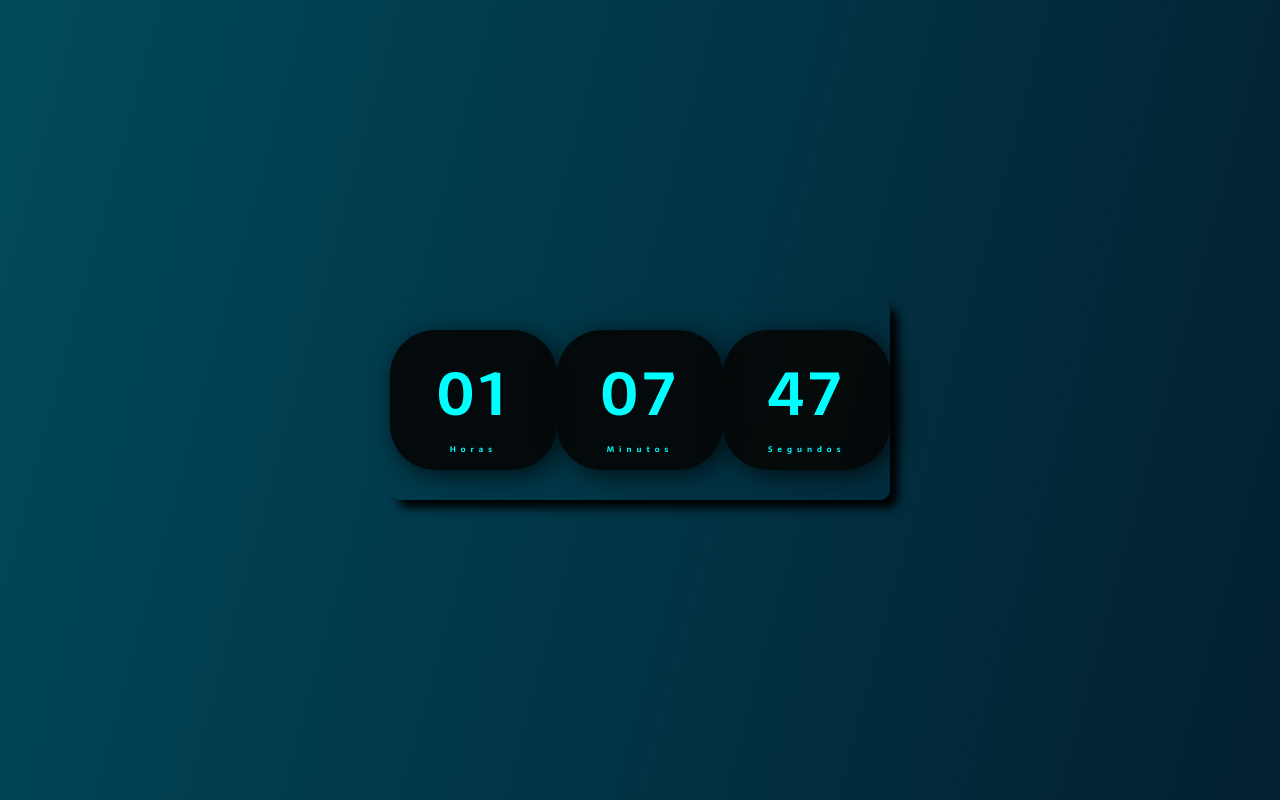
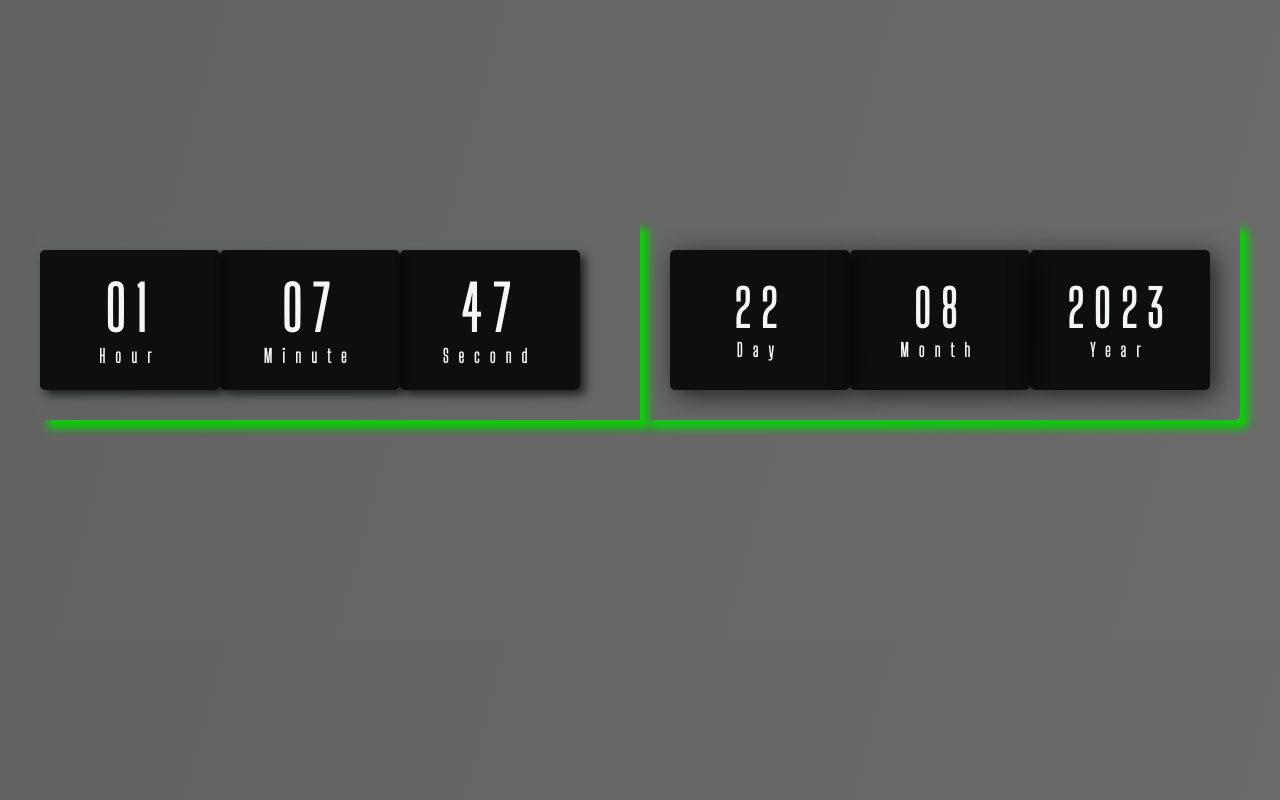
Before and after one commit to RenatoToledo/Relogio-Digital, a plain HTML site: page ASSETS/index.html in a window 1280 px wide. Drawn offline with Linux system fonts and the light colour scheme; a web font is replaced by a local one.

Commit message:
Add files via upload

```diff
--- a/ASSETS/CSS/style.css
+++ b/ASSETS/CSS/style.css
@@ -1,14 +1,17 @@
 @import url('https://fonts.googleapis.com/css2?family=Barriecito&family=Cormorant+Upright:wght@400;700&family=Sarala:wght@400;700&display=swap');
+@import url('https://fonts.googleapis.com/css2?family=Barriecito&family=Big+Shoulders+Display:wght@200;300&family=Cormorant+Upright:wght@400;700&family=Sarala:wght@700&display=swap');
+@import url('https://fonts.googleapis.com/css2?family=Barriecito&family=Big+Shoulders+Display:wght@200;300&family=Cormorant+Upright:wght@400;700&family=Genos:wght@300&family=Sarala:wght@700&display=swap');
+@import url('https://fonts.googleapis.com/css2?family=Barriecito&family=Big+Shoulders+Display:wght@200;300&family=Cormorant+Upright:wght@400;700&family=Genos:wght@300&family=Sarala:wght@700&family=Stick+No+Bills&display=swap');
 
 * {
     margin: 0;
     padding: 0;
-    font-family: 'Barriecito', 'Sarala';
+    font-family: 'Genos','Stick No Bills', 'Big Shoulders Display', 'Sarala';
 }
 
 body {
-    height: 100vh;
-    background: linear-gradient(285deg, #032030, #004A5C);
+    height: 80vh;
+    background: linear-gradient(285deg, #6b6a6a, #616363);
     display: flex;
     align-items: center;
     justify-content: center;
@@ -17,12 +20,13 @@ body {
 .relogio {
     display: flex;
     align-items: center;
-    justify-content: center;
+    justify-content: left;
     height: 200px;
-    width: 500px;
+    width: 600px;
     background: transparent;
-    border-radius: 10px;
-    box-shadow: 8px 8px 10px rgba(0, 0, 0, 5);
+    border-radius: 1px;
+    box-shadow: 8px 8px 8px rgba(5, 215, 0, 5);
+    letter-spacing: 5px;
 
 }
 
@@ -33,11 +37,11 @@ body {
     flex-direction: column;
     align-items: center;
     justify-content: center;
-    color: aqua;
+    color: rgb(244, 246, 246);
     background: rgba(5, 5, 5, .9);
-    box-shadow: 5px 5px 25px rgba(0, 0, 0, .7);
-    border-radius: 45px;
-    letter-spacing: 5px;
+    box-shadow: 5px 5px 10px rgba(0, 0, 0, .7);
+    border-radius: 5px;
+    letter-spacing: 10px;
 }
 
 .relogio span {
@@ -46,5 +50,44 @@ body {
 }
 
 .relogio span.tempo {
-    font-size: 8px;
+    font-size: 18px;
 }
+
+
+.data {
+    display: flex;
+    align-items: center;
+    justify-content: center;
+    height: 200px;
+    width: 600px;
+    background: transparent;
+    border-radius: 5px;
+    box-shadow: 8px 8px 10px rgba(5, 215, 0, 5);
+    letter-spacing: 5px;
+
+
+}
+
+
+.data div {
+    height: 140px;
+    width: 180px;
+    display: flex;
+    flex-direction: column;
+    align-items: center;
+    justify-content: center;
+    color: rgb(244, 246, 246);
+    background: rgba(5, 5, 5, .9);
+    box-shadow: 5px 5px 25px rgba(0, 0, 0, .7);
+    border-radius: 5px;
+    letter-spacing: 10px;
+}
+
+.data span {
+    font-weight: bolder;
+    font-size: 50px;
+}
+
+.data span.dt {
+    font-size: 18px;
+}
--- a/ASSETS/JS/script.js
+++ b/ASSETS/JS/script.js
@@ -1,6 +1,8 @@
-const horas = document.getElementById('horas');
-const minutos = document.getElementById('minutos');
-const segundos = document.getElementById('segundos');
+
+
+const hours = document.getElementById('hours');
+const minutes = document.getElementById('minutes');
+const seconds = document.getElementById('seconds');
 const day = document.getElementById('day');
 const month = document.getElementById('month');
 const year = document.getElementById('year');
@@ -8,21 +10,33 @@ const year = document.getElementById('year');
 
 const relogio = setInterval(function time() {
     let dateToday = new Date();
+
     let hr = dateToday.getHours();
     let min = dateToday.getMinutes();
     let s = dateToday.getSeconds();
+    let d = dateToday.getDate();
+    let m = dateToday.getMonth()+1;
+    let y = dateToday.getFullYear();
+
+
 
     if (hr < 10) hr = '0' + hr;
     if (min < 10) min = '0' + min;
     if (s < 10) s = '0' + s;
+    if (d < 10) d = '0' + d;
+    if (m < 10) m = '0' + m;
 
-    horas.textContent = hr;
-    minutos.textContent = min;
-    segundos.textContent = s;
+    hours.textContent = hr;
+    minutes.textContent = min;
+    seconds.textContent = s;
+    day.textContent = d;
+    month.textContent = m;
+    year.textContent = y;
+
 })
 
 
-
+/*
 const dt = setInterval(function date() {
     let date = new Date();
     let d = date.getDate();
@@ -37,3 +51,6 @@ const dt = setInterval(function date() {
     month.textContent = m;
     year.textContent = y;
 })
+*/
+
+const data=new Date()
--- a/ASSETS/index.html
+++ b/ASSETS/index.html
@@ -7,22 +7,40 @@
     <title>Relógio Digital</title>
 </head>
 <body>
+
+
     <div class="relogio">
         <div>
-            <span id="horas">--</span>
-            <span class="tempo">Horas</span>
+            <span id="hours">--</span>
+            <span class="tempo">Hour</span>
         </div>
         <div>
-            <span id="minutos">--</span>
-            <span class="tempo">Minutos</span>
+            <span id="minutes">--</span>
+            <span class="tempo">Minute</span>
         </div>
         <div>
-            <span id="segundos">--</span>
-            <span class="tempo">Segundos</span>
+            <span id="seconds">--</span>
+            <span class="tempo">Second</span>
+        </div>
+
+
+    </div>
+
+    <div class="data">
+        <div>
+            <span id="day">--</span>
+            <span class="dt">Day</span>
+        </div>
+        <div>
+            <span id="month">--</span>
+            <span class="dt">Month</span>
+        </div>
+        <div>
+            <span id="year">--</span>
+            <span class="dt">Year</span>
         </div>
     </div>
 
-
-    <script src="./JS/script.js"></script>
+<script src="./JS/script.js"></script>
 </body>
 </html>
```
Also changed, not shown: 1 other file.
